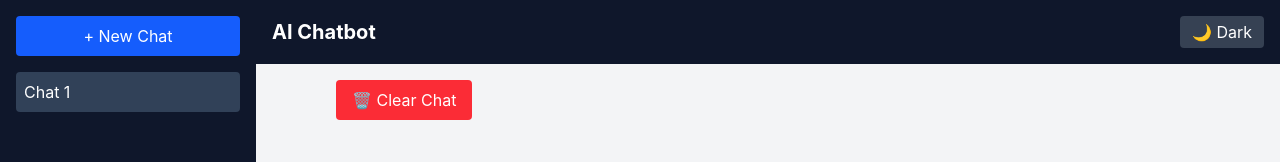
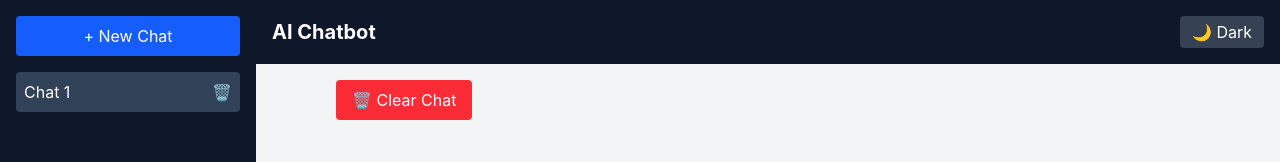
Before and after one commit to Shravanii89/ai-chatbot, a React (Vite) app in the folder client/: page / in a window 1280 px wide. Shown: the top 162 px of the page. Built offline with nearby package versions, Linux system fonts and the light colour scheme.

Commit message:
Added delete chat functionality

```diff
--- a/client/src/components/Sidebar.jsx
+++ b/client/src/components/Sidebar.jsx
@@ -3,6 +3,7 @@ function Sidebar({
   currentChat,
   onNewChat,
   onSelectChat,
+  onDeleteChat,
 }) {
   return (
     <div className="w-64 bg-slate-900 text-white h-screen p-4">
@@ -17,14 +18,25 @@ function Sidebar({
         {chats.map((chat) => (
           <div
             key={chat.id}
-            onClick={() => onSelectChat(chat.id)}
-            className={`p-2 rounded cursor-pointer truncate ${
+            className={`flex justify-between items-center p-2 rounded ${
               currentChat === chat.id
                 ? "bg-slate-700"
                 : "bg-slate-800"
             }`}
           >
-            {chat.title}
+            <span
+              onClick={() => onSelectChat(chat.id)}
+              className="cursor-pointer truncate flex-1"
+            >
+              {chat.title}
+            </span>
+
+            <button
+              onClick={() => onDeleteChat(chat.id)}
+              className="ml-2 text-red-400 hover:text-red-600"
+            >
+              🗑️
+            </button>
           </div>
         ))}
       </div>
--- a/client/src/pages/ChatPage.jsx
+++ b/client/src/pages/ChatPage.jsx
@@ -92,6 +92,27 @@ function ChatPage() {
     setCurrentChat(id);
   };
 
+  const deleteChat = (id) => {
+    if (chats.length === 1) {
+      alert("At least one chat must remain.");
+      return;
+    }
+
+    const updatedChats = chats.filter(
+      (chat) => chat.id !== id
+    );
+
+    setChats(updatedChats);
+
+    const updatedAllChats = { ...allChats };
+    delete updatedAllChats[id];
+    setAllChats(updatedAllChats);
+
+    if (currentChat === id) {
+      setCurrentChat(updatedChats[0].id);
+    }
+  };
+
   const clearChat = () => {
     setAllChats((prev) => ({
       ...prev,
@@ -112,7 +133,6 @@ function ChatPage() {
       text,
     };
 
-    // Auto title chat from first user message
     if (
       messages.length === 1 &&
       messages[0].sender === "ai"
@@ -189,6 +209,7 @@ function ChatPage() {
         currentChat={currentChat}
         onNewChat={createNewChat}
         onSelectChat={selectChat}
+        onDeleteChat={deleteChat}
       />
 
       <div className="flex-1 min-h-screen">
```
